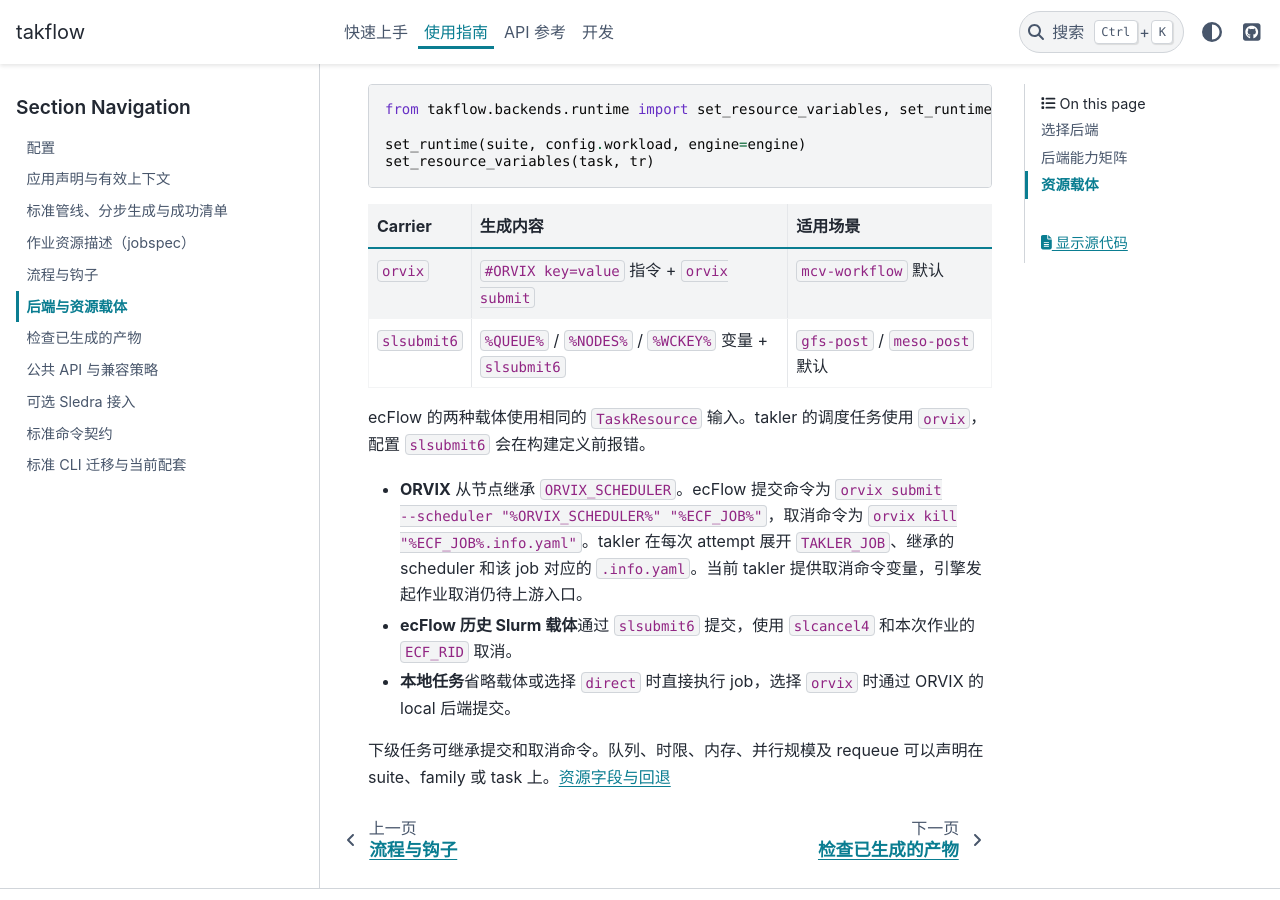
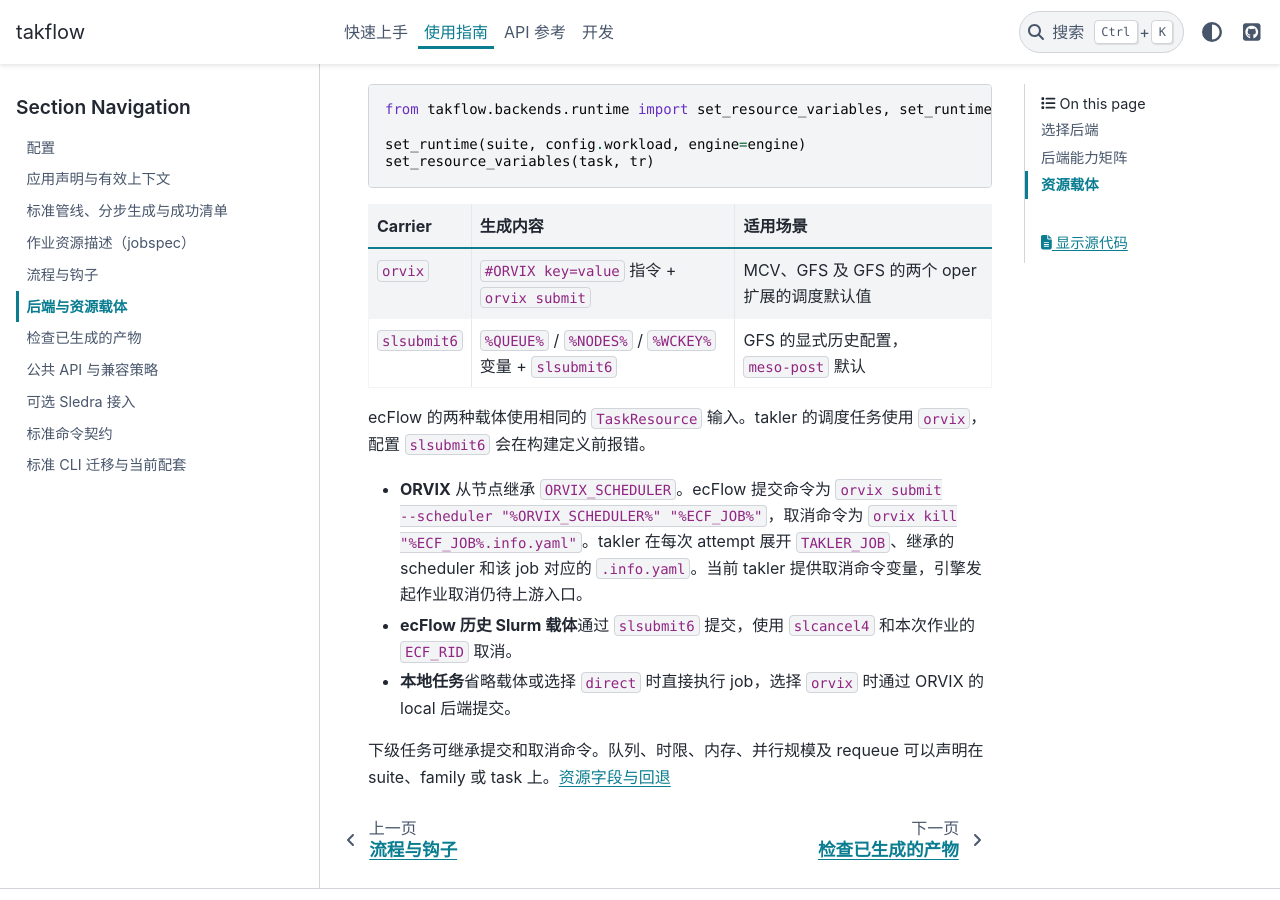
Before and after one commit to cemc-oper/takflow, a Sphinx documentation site: the page built from docs/source/guide/backends.md, in a window 1280 px wide and 900 px high, scrolled down 2829 px. Built offline with Sphinx 7.4.7 and the PyData theme 0.15.4, drawn with Linux system fonts in a browser that asks for light colours.

Commit message:
:memo: Document ORVIX as the default Slurm carrier for GFS and its oper extensions (TC-16)

```diff
--- a/docs/source/guide/backends.md
+++ b/docs/source/guide/backends.md
@@ -73,8 +73,8 @@ set_resource_variables(task, tr)
 
 | Carrier | 生成内容 | 适用场景 |
 |---------|----------|----------|
-| `orvix` | `#ORVIX key=value` 指令 + `orvix submit` | `mcv-workflow` 默认 |
-| `slsubmit6` | `%QUEUE%` / `%NODES%` / `%WCKEY%` 变量 + `slsubmit6` | `gfs-post` / `meso-post` 默认 |
+| `orvix` | `#ORVIX key=value` 指令 + `orvix submit` | MCV、GFS 及 GFS 的两个 oper 扩展的调度默认值 |
+| `slsubmit6` | `%QUEUE%` / `%NODES%` / `%WCKEY%` 变量 + `slsubmit6` | GFS 的显式历史配置，`meso-post` 默认 |
 
 ecFlow 的两种载体使用相同的 `TaskResource` 输入。takler 的调度任务使用 `orvix`，配置 `slsubmit6` 会在构建定义前报错。
 
```
Also changed, not shown: 1 other file.
